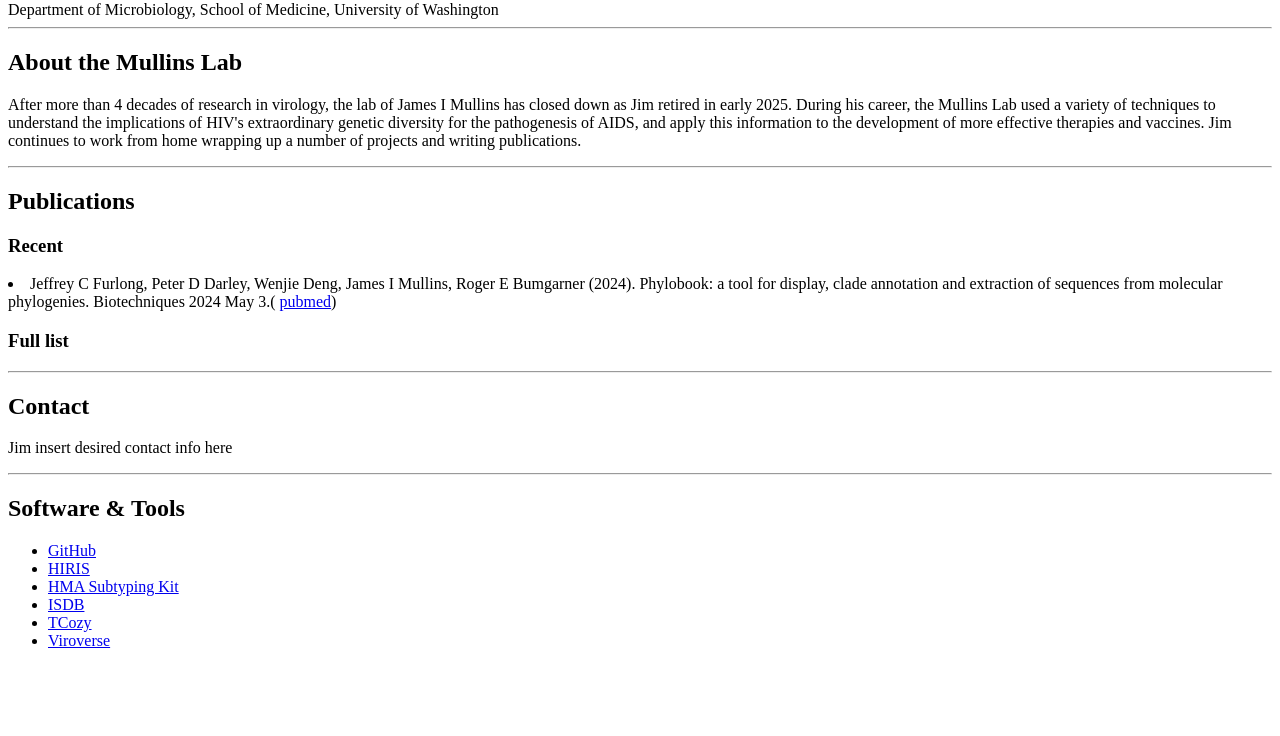
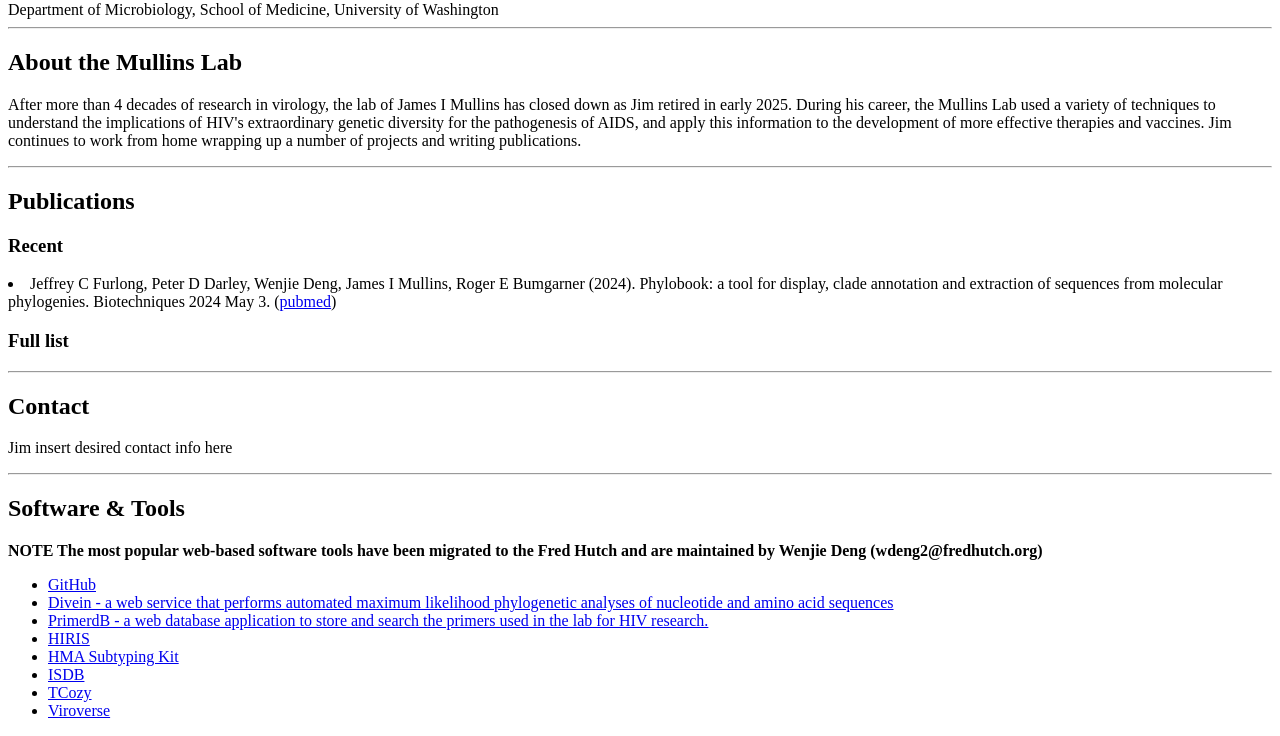
Before and after one commit to MullinsLab/MullinsLab.github.io, a plain HTML site: page index.html in a window 1280 px wide. Shown: the part 79-815 px from the top of the page. Drawn offline with Linux system fonts and the light colour scheme.

Commit message:
Update index.html

```diff
--- a/index.html
+++ b/index.html
@@ -22,7 +22,8 @@ Department of Microbiology, School of Medicine, University of Washington
  <article>
 <h2>Publications </h2>
   <h3>Recent</h3>
-  <li>Jeffrey C Furlong, Peter D Darley, Wenjie Deng, James I Mullins, Roger E Bumgarner (2024). Phylobook: a tool for display, clade annotation and extraction of sequences from molecular phylogenies. Biotechniques 2024 May 3.( <a href="http://ncbi.nlm.nih.gov/pubmed/38700279">pubmed</a>)</li>
+  <li>Jeffrey C Furlong, Peter D Darley, Wenjie Deng, James I Mullins, Roger E Bumgarner (2024). Phylobook: a tool for display, clade annotation and
+   extraction of sequences from molecular phylogenies. Biotechniques 2024 May 3.  (<a href="http://ncbi.nlm.nih.gov/pubmed/38700279">pubmed</a>)</li>
   <h3>Full list </h3>
 
 </article>
@@ -34,15 +35,17 @@ Department of Microbiology, School of Medicine, University of Washington
 <article>
  <hr>
         <h2>Software &amp; Tools</h2>
+ <b>NOTE The most popular web-based software tools have been migrated to the Fred Hutch and are maintained by Wenjie Deng (wdeng2@fredhutch.org) </b>
 
         <ul>
             <li><a href="https://github.com/mullinslab">GitHub</a></li>
-
+            <li><a href="https://divein.fredhutch.org/">Divein - a web service that performs automated maximum likelihood phylogenetic analyses of nucleotide and amino acid sequences</a></li>
+             <li><a href="https://primerdb.fredhutch.org/">PrimerdB - a web database application to store and search the primers used in the lab for HIV research.</a></li>
             <li><a href="https://mullinslab.microbiol.washington.edu/hiris/">HIRIS</a></li>
             <li><a href="https://mullinslab.microbiol.washington.edu/HMA/">HMA Subtyping Kit</a></li>
             <li><a href="https://mullinslab.microbiol.washington.edu/isdb/">ISDB</a></li>
             <li><a href="https://mullinslab.microbiol.washington.edu/tcozy/">TCozy</a></li>
-            <li><a href="https://viroverse.washington.edu">Viroverse</a></li>
+            <li><a href="https://viroverse.fredhutch.org/">Viroverse</a></li>
 
           </article>
         </ul>
```
